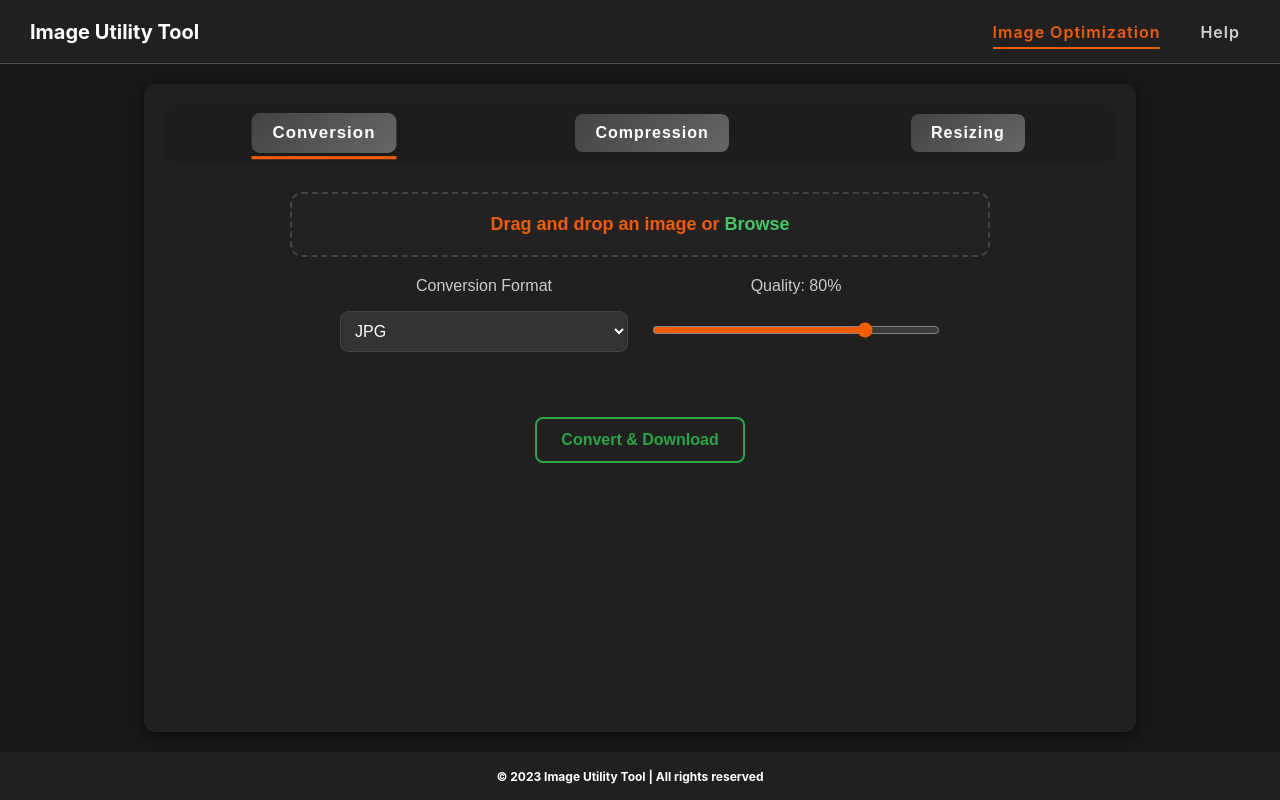
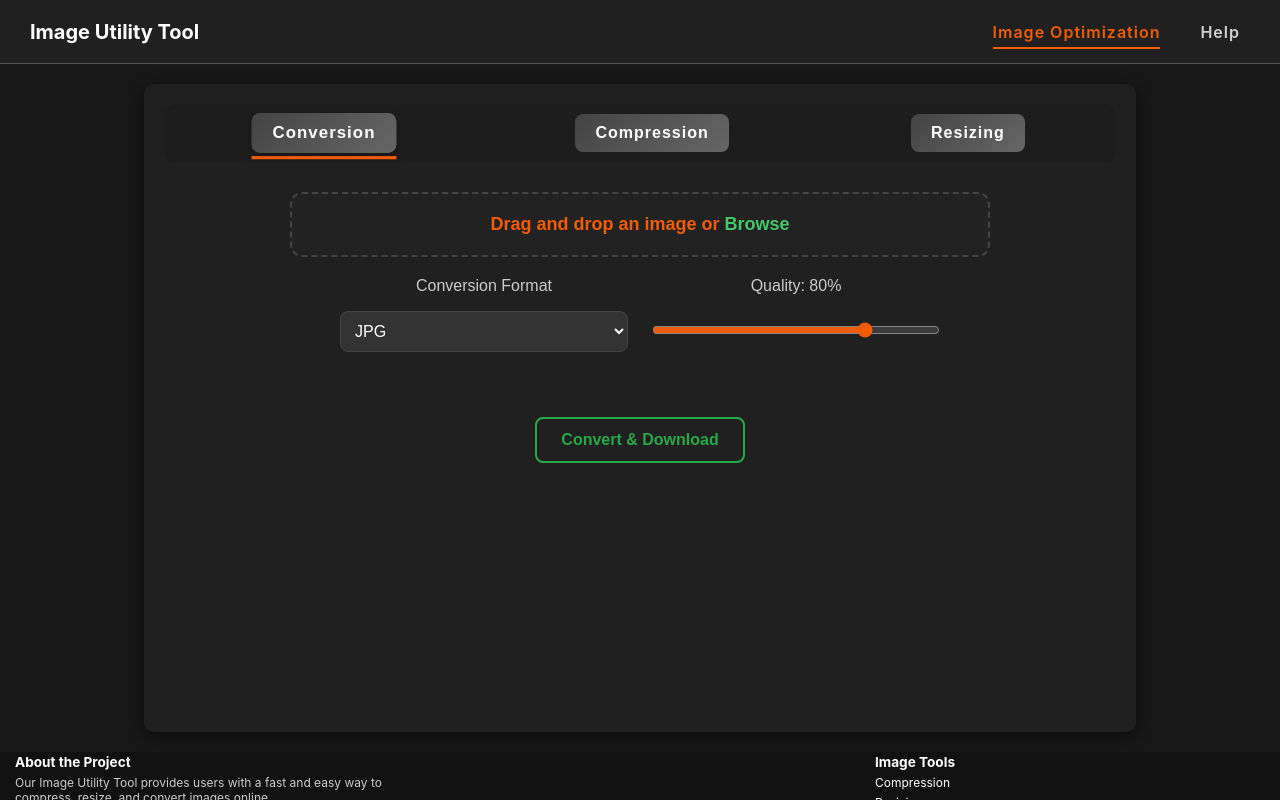
Before and after one commit to chahar007/utilities, a React (Create React App) app: page / in a window 1280 px wide. Built offline with nearby package versions, Linux system fonts and the light colour scheme.

Commit message:
footer desc added

```diff
--- a/src/components/shared/Footer/Footer.jsx
+++ b/src/components/shared/Footer/Footer.jsx
@@ -1,17 +1,34 @@
-// src/components/Footer.js
 import React from 'react';
-import styles from './Footer.module.scss';  // Import the SCSS module
+import { useNavigate } from 'react-router-dom';
+import styles from './Footer.module.scss'; // Import the SCSS module
 
 const Footer = () => {
+  const navigate = useNavigate();
+
+  const handleNavigation = (slug) => {
+    console.log('slug', slug);
+    // Ensure that navigate does not call setState or any state change logic that would cause a re-render
+    navigate(slug);
+  };
+
   return (
     <footer className={styles.footerStrip}>
       <div className={styles.footerContent}>
-        <p>&copy; 2023 Image Utility Tool | All rights reserved</p>
-        <div className={styles.socialIcons}>
-          <a href="#" className={styles.socialLink}><i className="fab fa-facebook-f"></i></a>
-          <a href="#" className={styles.socialLink}><i className="fab fa-twitter"></i></a>
-          <a href="#" className={styles.socialLink}><i className="fab fa-instagram"></i></a>
-        </div>
+        {/* Project Description for SEO */}
+        <section className={styles.footerProject}>
+          <h2>About the Project</h2>
+          <p>Our Image Utility Tool provides users with a fast and easy way to compress, resize, and convert images online.</p>
+        </section>
+
+        {/* Image Tools for SEO */}
+        <section className={styles.footerTools}>
+          <h2>Image Tools</h2>
+          <ul>
+            <li><a>Compression</a></li>
+            <li><a>Resizing</a></li>
+            <li><a>Conversion</a></li>
+          </ul>
+        </section>
       </div>
     </footer>
   );
--- a/src/components/shared/Footer/Footer.module.scss
+++ b/src/components/shared/Footer/Footer.module.scss
@@ -1,44 +1,64 @@
-// src/components/Footer.module.scss
+/* src/components/Footer.module.scss */
 .footerStrip {
-    background-color: #202020;
+  background-color: #111;
   color: #fff;
-    padding: 10px 0;
   height: 100%;
   width: 100%;
-    font-size: 12px;
+  padding: 0 10px;
+  font-size: 0.75rem; /* Smaller text size */
   display: flex;
-    justify-content: center;
-    align-items: center;
+  justify-content: space-between;
+  align-items: flex-start;
 }
 
 .footerContent {
   display: flex;
   justify-content: space-between;
-    align-items: center;
-    max-width: 1000px;
-    margin: 0 auto;
-    padding: 0 20px;
-    font-weight: bold;
+  flex-wrap: nowrap;
+  width: 100%;
+  padding: 2px 5px;
+  height: 100%;
+  overflow-y: auto; /* Make the footer content scrollable if it exceeds height */
+}
+
+.footerContent section {
+  display: flex;
+  flex-direction: column;
+  justify-content: flex-start;
+  align-items: flex-start;
+  margin-right: 15px;
+  width: 30%; /* Ensure sections are compact */
+}
+
+.footerContent h2 {
+  font-size: 0.85rem; /* Smaller heading size */
+  margin-bottom: 5px;
+  color: #fff;
+}
+
+.footerContent ul {
+  list-style-type: none;
+  padding: 0;
+  margin: 0;
+}
+
+.footerContent li {
+  margin-bottom: 5px;
+  color: #ccc;
+}
+
+.footerContent a {
+  color: #fff;
+  text-decoration: none;
+  font-size: 0.75rem; /* Smaller link size */
+}
+
+.footerContent a:hover {
+  text-decoration: underline;
 }
 
 .footerContent p {
-    margin: 0;
+  font-size: 0.75rem; /* Smaller paragraph text */
+  color: #ccc;
+  margin-bottom: 5px;
 }
-
-  .socialIcons {
-    display: flex;
-    gap: 10px;
-  }
-
-  .socialLink {
-    color: #aaa;
-    text-decoration: none;
-  }
-
-  .socialLink:hover {
-    color: #fff;
-  }
-
-  .socialLink i {
-    font-size: 16px;
-  }
--- a/src/components/shared/Header/Header.jsx
+++ b/src/components/shared/Header/Header.jsx
@@ -22,7 +22,7 @@ const Header = () => {
       </div>
       <nav>
         <a className={activeTab === 'conversion' ? styles.active : ''} onClick={handleNavigation('imageOptmization')}>Image Optimization</a>
-        <a href="#">Help</a>
+        <a>Help</a>
       </nav>
     </header>
   );
```
Lines whose indentation alone changed are shown as unchanged.
